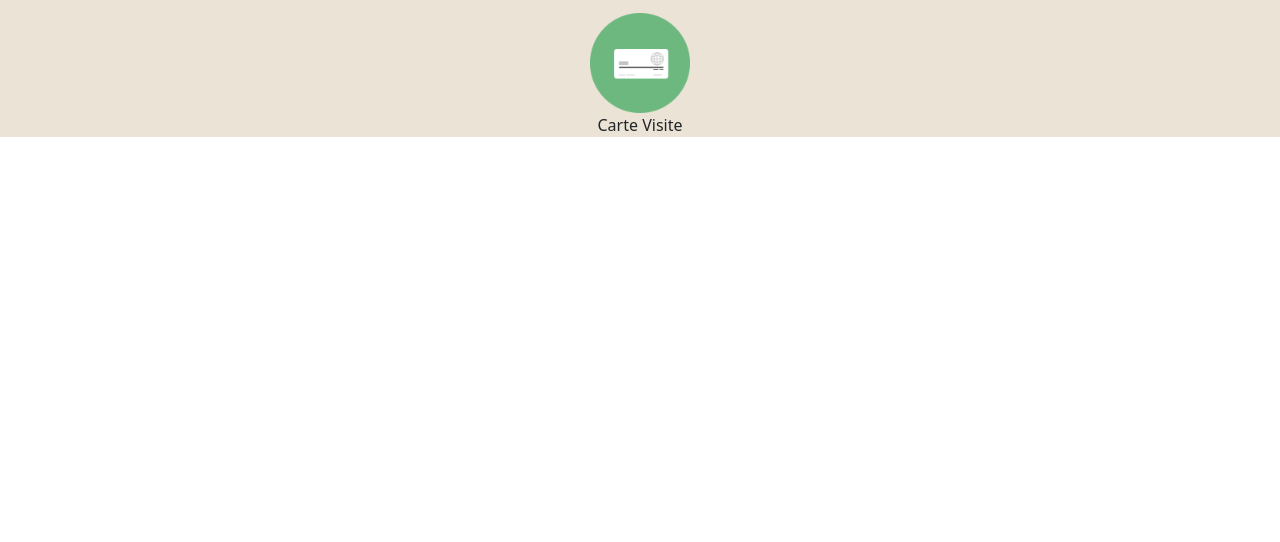
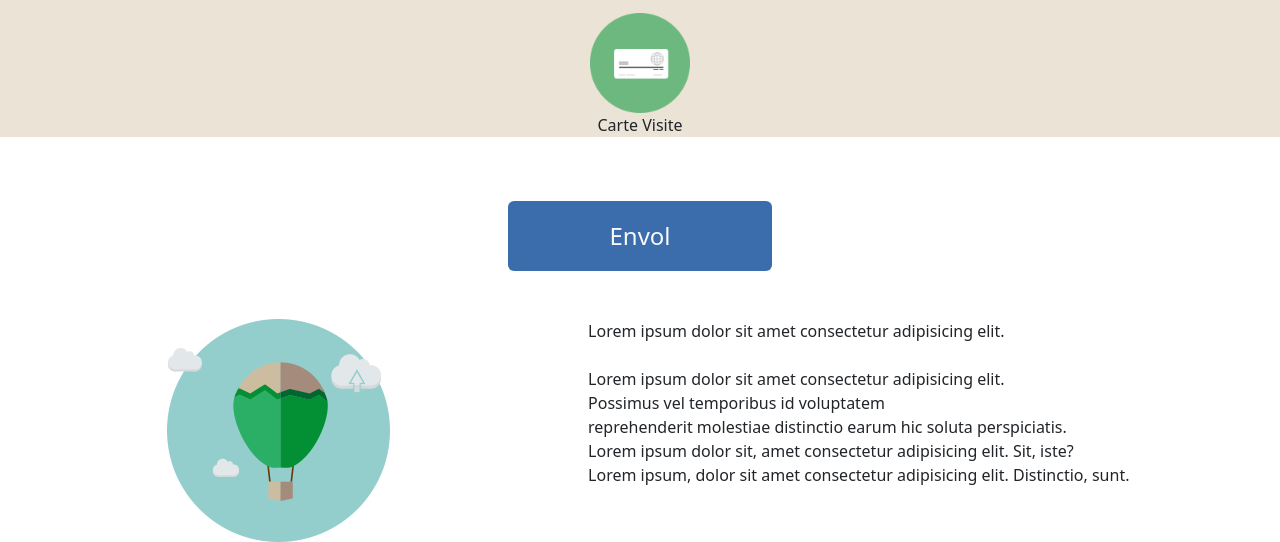
Before and after one commit to BelfaresMohamed/templaite_yocomminik_boo, a website: page index.html in a window 1280 px wide. Shown: the part 1647-2189 px from the top of the page. Before the commit the page ends 1800 px from the top, so only its background shows below. Drawn offline with nearby package versions, Linux system fonts and the light colour scheme.

Commit message:
fin section 6

```diff
--- a/index.html
+++ b/index.html
@@ -161,7 +161,29 @@
         </div>
 
 
+        <div class="text-center mt-2 ">
+            <!-- Eclosion button -->
+            <div>
+                <button class="btn bg-darkeen text-light px-50 py-3 fs-4 mb-5 mt-lg-5 mt-md-5">Envol</button>
+            </div>
 
+            <!-- Eclosion Text & image -->
+            <div class="d-md-flex d-lg-flex justify-content-md-center justify-content-lg-evenly justify-content-lg-center text-md-start text-lg-start gap-md-5 gap-lg-5 ms-md-3">
+                <div>
+                    <img src="./public/img/icon-envole.png" alt="">
+                </div>
+                <div>
+                    <p>Lorem ipsum dolor sit amet consectetur adipisicing elit.
+                        <br> <br>
+                        Lorem ipsum dolor sit amet consectetur adipisicing elit. <br> Possimus vel temporibus id
+                        voluptatem <br>
+                        reprehenderit molestiae distinctio earum hic soluta perspiciatis. <br>
+                        Lorem ipsum dolor sit, amet consectetur adipisicing elit. Sit, iste? <br>
+                        Lorem ipsum, dolor sit amet consectetur adipisicing elit. Distinctio, sunt.
+                    </p>
+                </div>
+            </div>
+        </div>
 
     </main>
 
```
